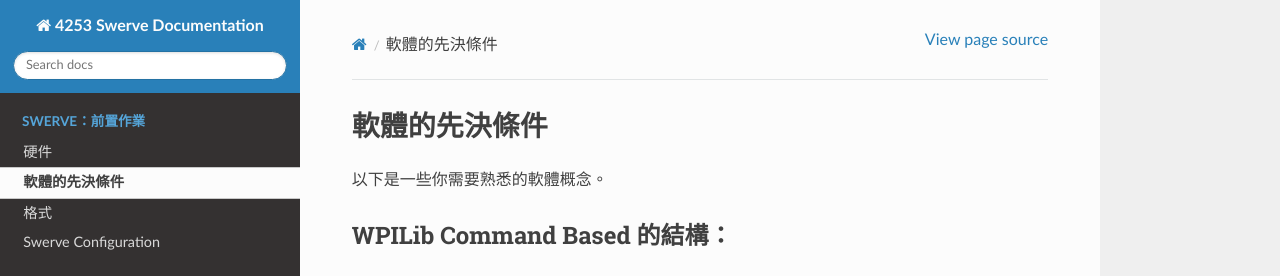
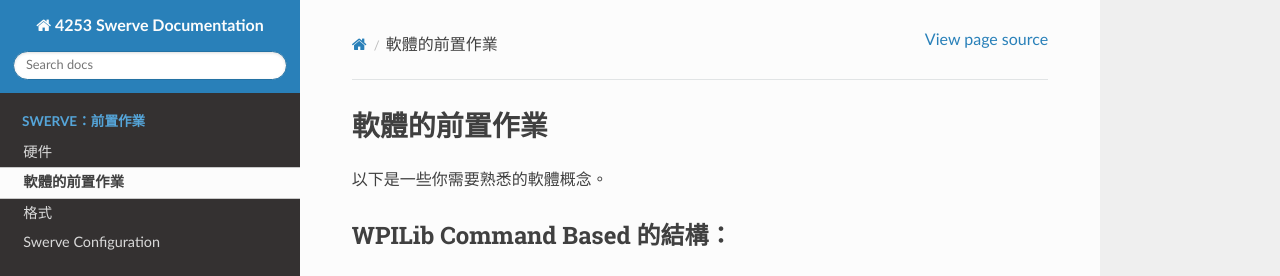
Before and after one commit to TASRobotics/RaidZero-Outreach-Swerve-Docs-zh_TW, a Sphinx documentation site: the page built from source/Docs/Prerequisites/0.5-SoftwarePrerequisites.rst, in a window 1280 px wide and 1022 px high. Shown: the top 276 px of the window. Built offline with Sphinx 7.4.7 and the Read the Docs theme 2.0.0, drawn with Linux system fonts in a browser that asks for light colours.

```diff
--- a/source/Docs/Prerequisites/0.5-SoftwarePrerequisites.rst
+++ b/source/Docs/Prerequisites/0.5-SoftwarePrerequisites.rst
@@ -1,5 +1,5 @@
 ##############
-軟體的先決條件
+軟體的前置作業
 ##############
 
 以下是一些你需要熟悉的軟體概念。
```
Also changed, not shown: .github/ISSUE_TEMPLATE/bug_report.md (added), .github/ISSUE_TEMPLATE/feature_request.md (added), .github/ISSUE_TEMPLATE/question.md (added), .github/ISSUE_TEMPLATE/translation_bug.md (added), .github/PR_TEMPLATE/basic_pr_template.md (added).
